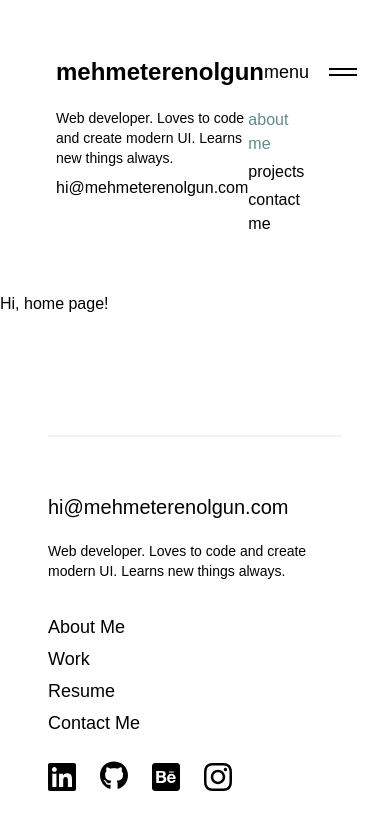
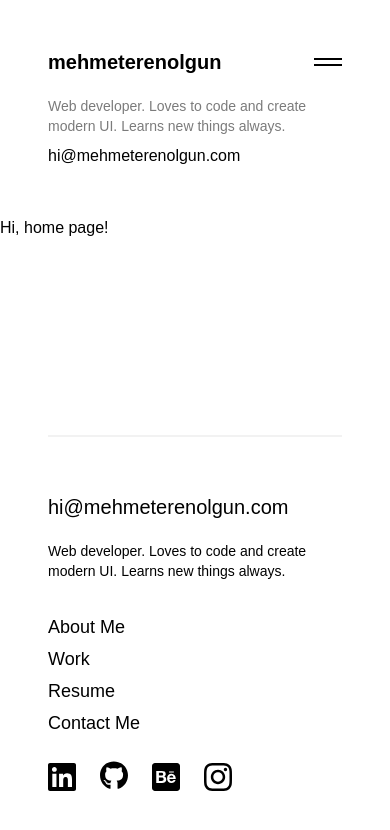
Before and after one commit to erenolgun/Personal-Website, a Next.js app: page / in a window 390 px wide. Shown: the top 830 px of the page. Built offline with nearby package versions, Linux system fonts and the light colour scheme.

Commit message:
Made Nav component responsive

```diff
--- a/Layout/Nav.js
+++ b/Layout/Nav.js
@@ -3,13 +3,15 @@ import Link from 'next/link';
 
 const Nav = () => {
   return (
-    <nav className='p-14'>
+    <nav className='p-12 md:p-10 lg:p-12 xl:container xl:mx-auto'>
       <div className='flex justify-between items-center mb-5'>
         <Link href='/'>
-          <a className='text-2xl font-bold font-serif'>mehmeterenolgun</a>
+          <a className='text-xl md:text-2xl font-bold font-serif'>
+            mehmeterenolgun
+          </a>
         </Link>
         <button className='flex items-center'>
-          <span className='text-lg mr-5'>menu</span>
+          <span className='hidden sm:flex text-lg mr-5'>menu</span>
           {/* <div className='w-7 h-7 bg-yellow-200' /> */}
           <div className='flex flex-col'>
             <div className='w-7 h-0.5 bg-black' />
@@ -19,7 +21,7 @@ const Nav = () => {
       </div>
       <div className='flex justify-between items-start'>
         <div>
-          <p className='text-sm mb-2' style={{ maxWidth: 360 }}>
+          <p className='text-light text-sm mb-2' style={{ maxWidth: 300 }}>
             Web developer. Loves to code and create modern UI. Learns new things
             always.
           </p>
@@ -30,7 +32,7 @@ const Nav = () => {
           </a>
         </div>
 
-        <div className='flex flex-col items-end mr-12'>
+        <div className='hidden sm:flex flex-col items-end mr-12'>
           <a href='#' className='text-base text-primary'>
             about me
           </a>
```
